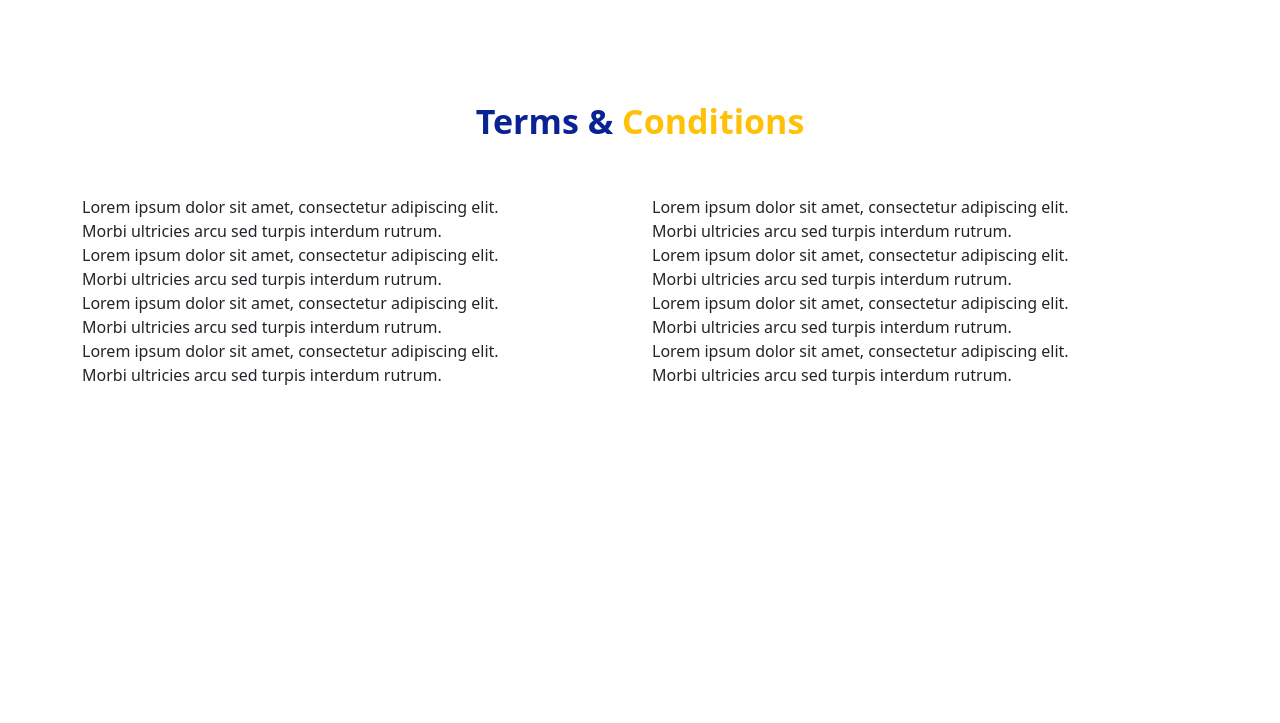
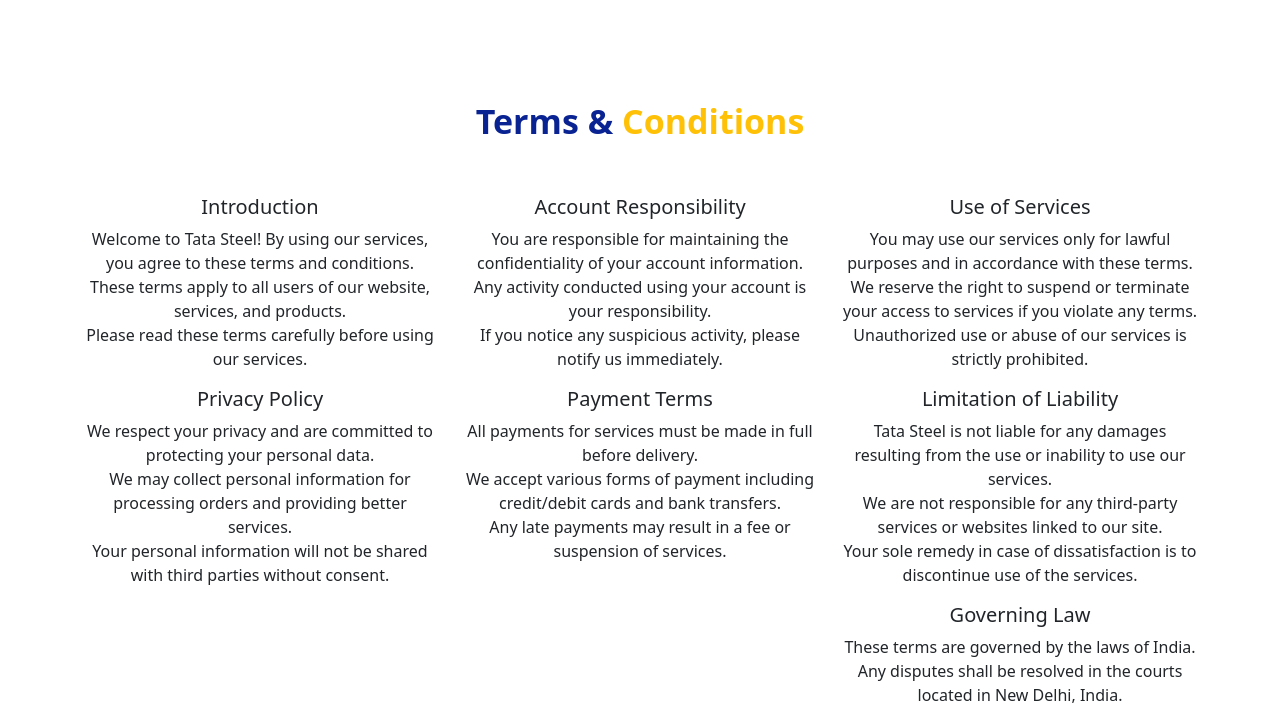
Before and after one commit to Masoom-engineers/template, a plain HTML site: page index.html in a window 1280 px wide. Shown: the part 1629-2352 px from the top of the page. Before the commit the page ends 2032 px from the top, so only its background shows below. Drawn offline with nearby package versions, Linux system fonts and the light colour scheme.

Commit message:
Update index.html
Signed-off-by: Niraj Yadav <118725451+Masoom-engineers@users.noreply.github.com>

```diff
--- a/index.html
+++ b/index.html
@@ -258,6 +258,7 @@
   </div>
 
   <div class="bg-white text-center">
+<div class="bg-white text-center">
   <p style="font-size: 34px; font-weight: bold; margin-top: 4%; color: #0a2393;">
     Terms & <span style="color: #FFC107;">Conditions</span>
   </p>
@@ -265,32 +266,65 @@
 
 <div class="container mt-5">
   <div class="row">
-      <div class="col-md-6">
+    <!-- Column 1 -->
+    <div class="col-md-4">
+      <h5>Introduction</h5>
       <ul class="list-unstyled">
-          <li>Lorem ipsum dolor sit amet, consectetur adipiscing elit.</li>
-          <li>Morbi ultricies arcu sed turpis interdum rutrum.</li>
-          <li>Lorem ipsum dolor sit amet, consectetur adipiscing elit.</li>
-          <li>Morbi ultricies arcu sed turpis interdum rutrum.</li>
-          <li>Lorem ipsum dolor sit amet, consectetur adipiscing elit.</li>
-          <li>Morbi ultricies arcu sed turpis interdum rutrum.</li>
-          <li>Lorem ipsum dolor sit amet, consectetur adipiscing elit.</li>
-          <li>Morbi ultricies arcu sed turpis interdum rutrum.</li>
+        <li>Welcome to Tata Steel! By using our services, you agree to these terms and conditions.</li>
+        <li>These terms apply to all users of our website, services, and products.</li>
+        <li>Please read these terms carefully before using our services.</li>
+      </ul>
+
+      <h5>Privacy Policy</h5>
+      <ul class="list-unstyled">
+        <li>We respect your privacy and are committed to protecting your personal data.</li>
+        <li>We may collect personal information for processing orders and providing better services.</li>
+        <li>Your personal information will not be shared with third parties without consent.</li>
       </ul>
     </div>
-      <div class="col-md-6">
+
+    <!-- Column 2 -->
+    <div class="col-md-4">
+      <h5>Account Responsibility</h5>
       <ul class="list-unstyled">
-          <li>Lorem ipsum dolor sit amet, consectetur adipiscing elit.</li>
-          <li>Morbi ultricies arcu sed turpis interdum rutrum.</li>
-          <li>Lorem ipsum dolor sit amet, consectetur adipiscing elit.</li>
-          <li>Morbi ultricies arcu sed turpis interdum rutrum.</li>
-          <li>Lorem ipsum dolor sit amet, consectetur adipiscing elit.</li>
-          <li>Morbi ultricies arcu sed turpis interdum rutrum.</li>
-          <li>Lorem ipsum dolor sit amet, consectetur adipiscing elit.</li>
-          <li>Morbi ultricies arcu sed turpis interdum rutrum.</li>
+        <li>You are responsible for maintaining the confidentiality of your account information.</li>
+        <li>Any activity conducted using your account is your responsibility.</li>
+        <li>If you notice any suspicious activity, please notify us immediately.</li>
+      </ul>
+
+      <h5>Payment Terms</h5>
+      <ul class="list-unstyled">
+        <li>All payments for services must be made in full before delivery.</li>
+        <li>We accept various forms of payment including credit/debit cards and bank transfers.</li>
+        <li>Any late payments may result in a fee or suspension of services.</li>
+      </ul>
+    </div>
+
+    <!-- Column 3 -->
+    <div class="col-md-4">
+      <h5>Use of Services</h5>
+      <ul class="list-unstyled">
+        <li>You may use our services only for lawful purposes and in accordance with these terms.</li>
+        <li>We reserve the right to suspend or terminate your access to services if you violate any terms.</li>
+        <li>Unauthorized use or abuse of our services is strictly prohibited.</li>
+      </ul>
+
+      <h5>Limitation of Liability</h5>
+      <ul class="list-unstyled">
+        <li>Tata Steel is not liable for any damages resulting from the use or inability to use our services.</li>
+        <li>We are not responsible for any third-party services or websites linked to our site.</li>
+        <li>Your sole remedy in case of dissatisfaction is to discontinue use of the services.</li>
+      </ul>
+
+      <h5>Governing Law</h5>
+      <ul class="list-unstyled">
+        <li>These terms are governed by the laws of India.</li>
+        <li>Any disputes shall be resolved in the courts located in New Delhi, India.</li>
       </ul>
     </div>
   </div>
 </div>
+
 
   <script src="https://cdn.jsdelivr.net/npm/bootstrap@5.3.3/dist/js/bootstrap.bundle.min.js"
     integrity="sha384-QWTKZyjpPEjISv5WaRU9OFeRpok6YctnYmDr5pNlyT2bRjXh0JMhjY6hW+ALEwIH" crossorigin="anonymous"></script>
```
Lines whose indentation alone changed are shown as unchanged.
